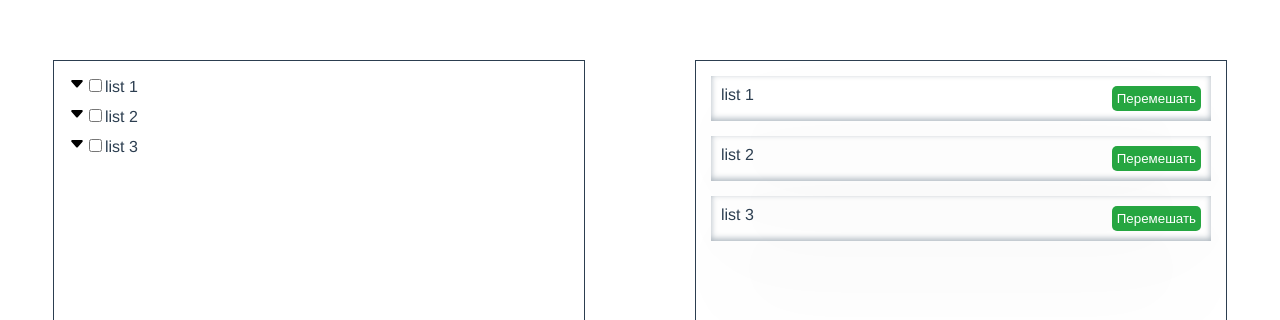
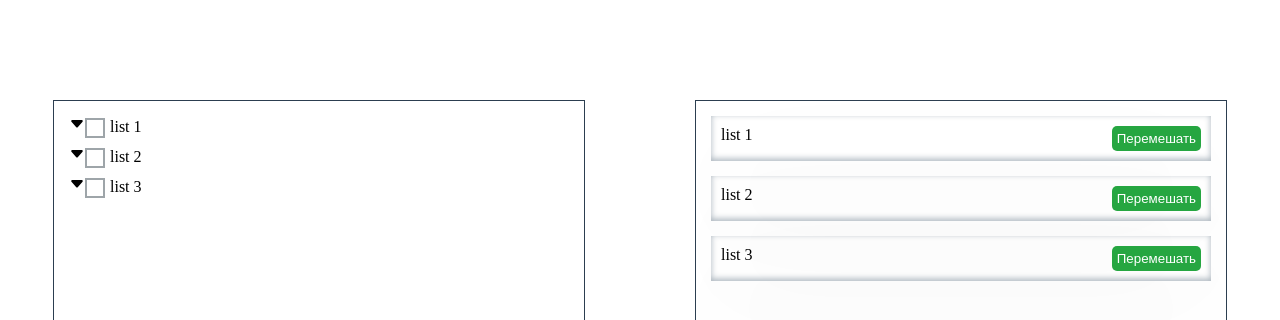
Before and after one commit to ArusSayamyan/colored-boxes-withVue, a Vue app: page / in a window 1280 px wide. Shown: the top 320 px of the page. Built offline with nearby package versions, Linux system fonts and the light colour scheme.

Commit message:
Change style of checkboxes

```diff
--- a/src/App.vue
+++ b/src/App.vue
@@ -4,15 +4,15 @@
       <div class="mainContainer__list" v-for="list of lists" :key="list.id"
            :class="{'mainContainer__list--visible' : list.isVisible}">
         <div class="mainContainer__header">
-          <img src="@/assets/arrowDown.svg" alt="" @click="makeListVisible(list.id)">
-          <input type="checkbox" :checked="list.checked" :id="list.id" @change="changeInputStatus(list.id)">
+          <img src="@/assets/arrowDown.svg" class="mainContainer__dropDownIcon" alt="" @click="makeListVisible(list.id)" :class="{'mainContainer__dropDownIcon--rotate' : list.isVisible}">
+          <input type="checkbox" :checked="list.checked" :id="list.id" @change="changeInputStatus(list.id)" class="mainContainer__checkbox">
           <label :for="list.id"> {{ list.listName }} </label>
         </div>
         <div class="mainContainer__items">
           <ul class="mainContainer__listItems">
             <li class="mainContainer__listItem" v-for="item in list.items" :key="item.id">
-              <div>
-                <input type="checkbox" :checked="item.checked" :id="item.id" @change="changeInputStatus(item.id)">
+              <div class="mainContainer__listItemRow">
+                <input type="checkbox" :checked="item.checked" :id="item.id" @change="changeInputStatus(item.id)" class="mainContainer__checkbox">
                 <label :for="item.id">{{ item.name }}</label>
               </div>
               <div class="mainContainer__props">
@@ -34,12 +34,10 @@
 
 <script setup>
 import {useStore} from "vuex";
-import {computed, ref} from "vue";
+import {computed} from "vue";
 import ItemLists from "@/components/ItemLists.vue";
 
 const store = useStore();
-const isVisible = ref(false)
-// const countVal = ref()
 const lists = computed(() => {
   return store.getters.getLists
 
@@ -63,24 +61,16 @@ function changeCountValue(event, id, changedInput) {
     id: id,
     changedInput: changedInput
   })
-  console.log(store.state)
 }
 </script>
 
 
 <style lang="scss">
-#app {
-  font-family: Avenir, Helvetica, Arial, sans-serif;
-  -webkit-font-smoothing: antialiased;
-  -moz-osx-font-smoothing: grayscale;
-  color: #2c3e50;
-  margin-top: 60px;
-}
-
 .mainContainer {
   display: flex;
   justify-content: space-around;
   gap: 20px;
+  margin-top: 100px;
 
   &__listWrapper {
     max-width: 500px;
@@ -122,6 +112,70 @@ function changeCountValue(event, id, changedInput) {
     border: none;
   }
 
+  &__listItem {
+    position: relative;
+
+    & label:before {
+      content: '';
+      -webkit-appearance: none;
+      background-color: transparent;
+      border: 2px solid #9ea5a9;
+      padding: 8px;
+      display: inline-block;
+      position: relative;
+      vertical-align: middle;
+      cursor: pointer;
+      margin-right: 5px;
+    }
+
+    & input:checked + label:after {
+      content: '';
+      display: block;
+      position: absolute;
+      top: 10px;
+      left: 7px;
+      width: 4px;
+      height: 12px;
+      border: solid #9ea5a9;
+      border-width: 0 2px 2px 0;
+      transform: rotate(45deg);
+    }
+  }
+
+  &__header {
+    position: relative;
+
+    & label:before {
+      content: '';
+      -webkit-appearance: none;
+      background-color: transparent;
+      border: 2px solid #9ea5a9;
+      padding: 8px;
+      display: inline-block;
+      position: relative;
+      vertical-align: middle;
+      cursor: pointer;
+      margin-right: 5px;
+    }
+
+    & input:checked + label:after {
+      content: '';
+      display: block;
+      position: absolute;
+      top: 4px;
+      left: 23px;
+      width: 4px;
+      height: 12px;
+      border: solid #9ea5a9;
+      border-width: 0 2px 2px 0;
+      transform: rotate(45deg);
+    }
+  }
+
+  &__checkbox {
+    display: none;
+  }
+
   &__count {
     width: 20px;
     border: none;
@@ -139,8 +193,37 @@ function changeCountValue(event, id, changedInput) {
     justify-content: center;
   }
 
+  &__dropDownIcon {
+    cursor: pointer;
+
+    &--rotate {
+      transform: rotate(-90deg);
+    }
+  }
+
+
   @media(max-width: 728px) {
     flex-direction: column;
   }
 }
+
+//.mainContainer__listItem
+//
+//
+//.mainContainer__listItem
+
+//.mainContainer__listItem label:before {
+//  content: '';
+//  -webkit-appearance: none;
+//  background-color: transparent;
+//  border: 2px solid #9ea5a9;
+//  padding: 8px;
+//  display: inline-block;
+//  position: relative;
+//  vertical-align: middle;
+//  cursor: pointer;
+//  margin-right: 5px;
+//}
+
+
 </style>
```
